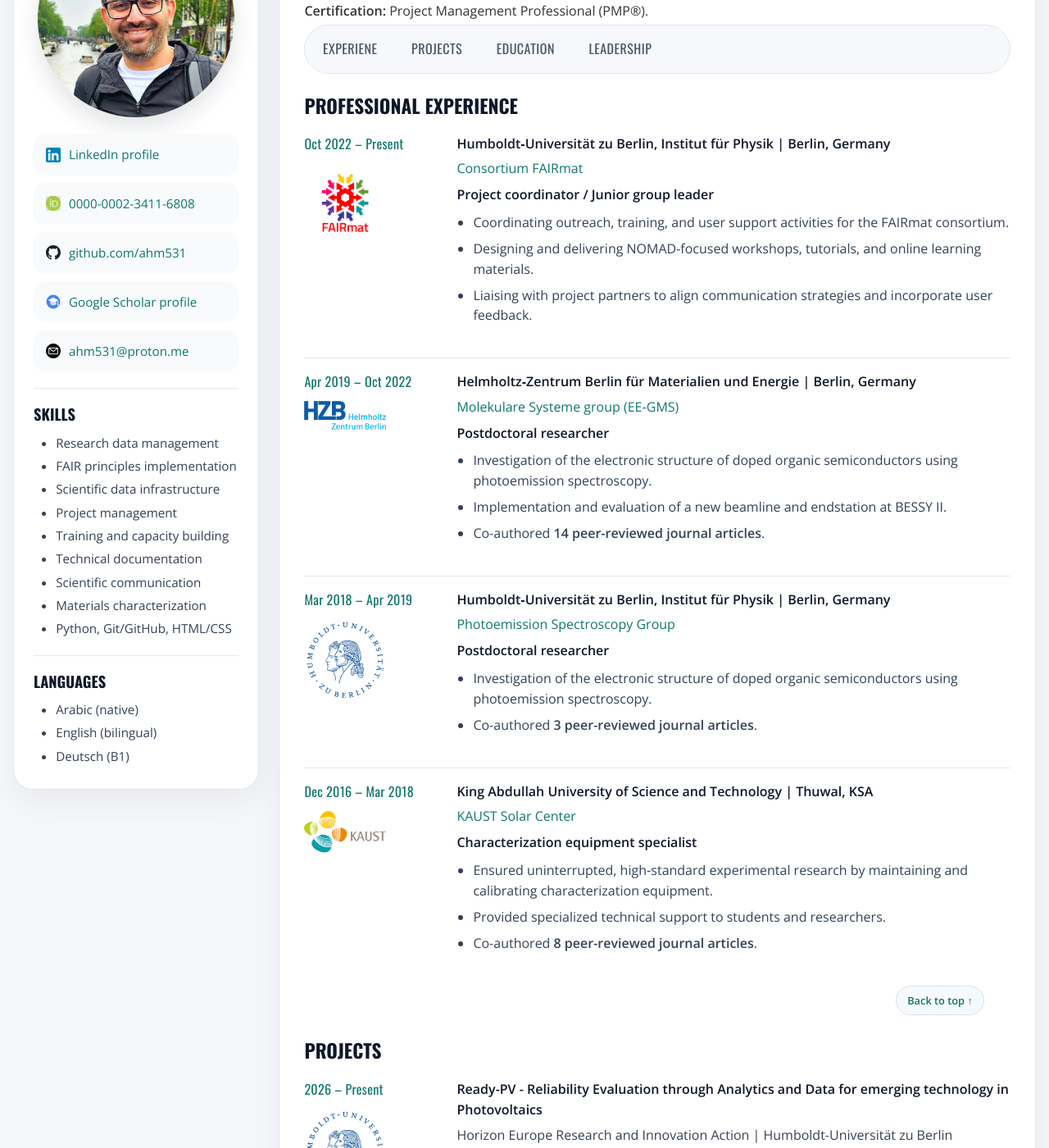
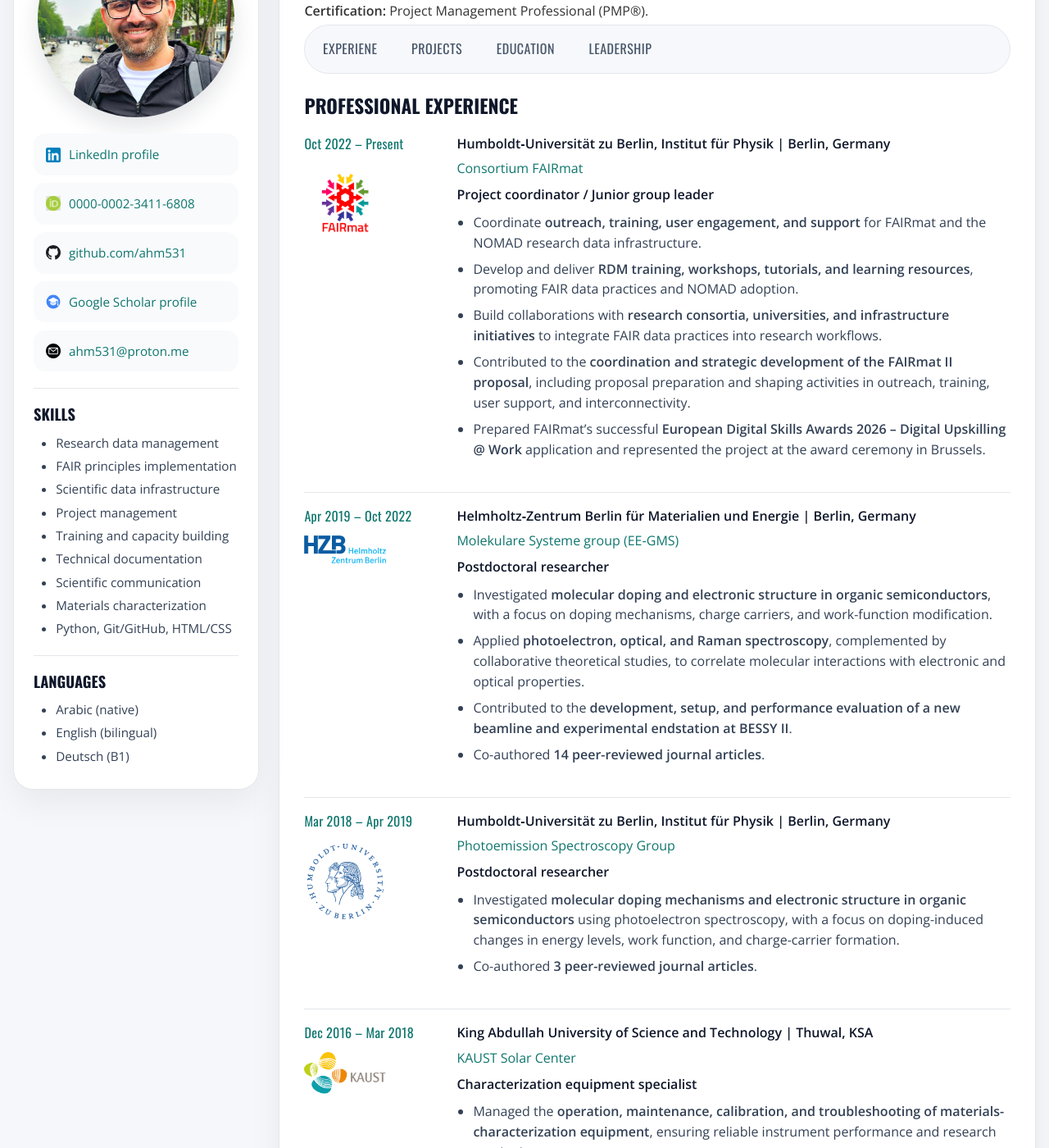
Before and after one commit to ahm531/ahm531.github.io, a Jekyll site: the page built from resume.md, in a window 1280 px wide and 1400 px high, scrolled down 224 px. Shown: the whole window at 82% size. Built offline with Jekyll 4.4.1, drawn with Linux system fonts in a browser that asks for light colours; some of the changed text lies outside the part shown.

Commit message:
Refine CV experience and project descriptions

```diff
--- a/resume.md
+++ b/resume.md
@@ -34,9 +34,11 @@ permalink: /resume.html
           <div class="exp-position">Project coordinator / Junior group leader</div>
           <div class="exp-description">
             <ul>
-              <li>Coordinating outreach, training, and user support activities for the FAIRmat consortium.</li>
-              <li>Designing and delivering NOMAD-focused workshops, tutorials, and online learning materials.</li>
-              <li>Liaising with project partners to align communication strategies and incorporate user feedback.</li>
+              <li>Coordinate <strong>outreach, training, user engagement, and support</strong> for FAIRmat and the NOMAD research data infrastructure.</li>
+              <li>Develop and deliver <strong>RDM training, workshops, tutorials, and learning resources</strong>, promoting FAIR data practices and NOMAD adoption.</li>
+              <li>Build collaborations with <strong>research consortia, universities, and infrastructure initiatives</strong> to integrate FAIR data practices into research workflows.</li>
+              <li>Contributed to the <strong>coordination and strategic development of the FAIRmat II proposal</strong>, including proposal preparation and shaping activities in outreach, training, user support, and interconnectivity.</li>
+              <li>Prepared FAIRmat’s successful <strong>European Digital Skills Awards 2026 – Digital Upskilling @ Work</strong> application and represented the project at the award ceremony in Brussels.</li>
             </ul>
           </div>
         </div>
@@ -55,8 +57,9 @@ permalink: /resume.html
           <div class="exp-position">Postdoctoral researcher</div>
           <div class="exp-description">
             <ul>
-              <li>Investigation of the electronic structure of doped organic semiconductors using photoemission spectroscopy.</li>
-              <li>Implementation and evaluation of a new beamline and endstation at BESSY II.</li>
+              <li>Investigated <strong>molecular doping and electronic structure in organic semiconductors</strong>, with a focus on doping mechanisms, charge carriers, and work-function modification.</li>
+              <li>Applied <strong>photoelectron, optical, and Raman spectroscopy</strong>, complemented by collaborative theoretical studies, to correlate molecular interactions with electronic and optical properties.</li>
+              <li>Contributed to the <strong>development, setup, and performance evaluation of a new beamline and experimental endstation at BESSY II</strong>.</li>
               <li>Co-authored <strong>14 peer-reviewed journal articles</strong>.</li>
             </ul>
           </div>
@@ -76,7 +79,7 @@ permalink: /resume.html
           <div class="exp-position">Postdoctoral researcher</div>
           <div class="exp-description">
             <ul>
-              <li>Investigation of the electronic structure of doped organic semiconductors using photoemission spectroscopy.</li>
+              <li>Investigated <strong>molecular doping mechanisms and electronic structure in organic semiconductors</strong> using photoelectron spectroscopy, with a focus on doping-induced changes in energy levels, work function, and charge-carrier formation.</li>
               <li>Co-authored <strong>3 peer-reviewed journal articles</strong>.</li>
             </ul>
           </div>
@@ -96,8 +99,9 @@ permalink: /resume.html
           <div class="exp-position">Characterization equipment specialist</div>
           <div class="exp-description">
             <ul>
-              <li>Ensured uninterrupted, high‑standard experimental research by maintaining and calibrating characterization equipment.</li>
-              <li>Provided specialized technical support to students and researchers.</li>
+              <li>Managed the <strong>operation, maintenance, calibration, and troubleshooting of materials-characterization equipment</strong>, ensuring reliable instrument performance and research continuity.</li>
+              <li>Provided <strong>hands-on technical support and training</strong> to students and researchers in instrument operation, measurement protocols, and data acquisition.</li>
+              <li>Supported researchers in <strong>experimental planning and characterization workflows</strong> for materials and device research.</li>
               <li>Co-authored <strong>8 peer-reviewed journal articles</strong>.</li>
             </ul>
           </div>
@@ -121,15 +125,7 @@ permalink: /resume.html
           <div class="exp-institute">Ready-PV - Reliability Evaluation through Analytics and Data for emerging technology in Photovoltaics</div>
           <div class="exp-group">Horizon Europe Research and Innovation Action | Humboldt-Universität zu Berlin</div>
           <div class="exp-position">Principal Investigator at Humboldt-Universität zu Berlin | Task 3.1 Lead</div>
-          <div class="exp-description">
-            <ul>
-              <li>Lead <strong>Task 3.1: Training for NOMAD Data Management</strong>, coordinating FAIR research data-management training for consortium partners and external users.</li>
-              <li>Develop hands-on learning resources covering <strong>NOMAD Oasis, electronic lab notebooks, structured data ingestion, metadata, and JupyterHub analysis</strong>.</li>
-              <li>Coordinate <strong>train-the-trainer activities and community onboarding</strong> to support consistent data practices across participating research infrastructures.</li>
-              <li>Develop reusable documentation and open training resources, supporting the project's <strong>training handbook and public knowledge base</strong>.</li>
-              <li>Support development of the project's <strong>Research Data Management Plan (DMP, Deliverable D4.1)</strong>.</li>
-            </ul>
-          </div>
+          <div class="exp-description">Leading HU activities in research data management, NOMAD-based data infrastructure, documentation, and training, including the project Data Management Plan, NOMAD/ELN documentation, and development of training resources.</div>
           <div class="exp-group">Grant Agreement: <a href="https://doi.org/10.3030/101293084" target="_blank" rel="noopener"><strong>101293084</strong></a></div>
         </div>
       </div>
@@ -138,12 +134,13 @@ permalink: /resume.html
         <div class="exp-meta">
           <div class="exp-date">Oct 2013 – May 2015</div>
           <img src="{{ '/assets/images/ksc.png' | relative_url }}" alt="KAUST Solar Center logo" class="exp-logo" />
+          <img src="{{ '/assets/images/BOEING.png' | relative_url }}" alt="Boeing logo" class="exp-logo" />
         </div>
         <div class="exp-details">
           <div class="exp-institute">Intercalated graphite/copper composite material development — Boeing-funded research at KAUST | Thuwal, KSA</div>
           <div class="exp-position">Doctoral researcher / Project contributor</div>
           <div class="exp-group">Research advisors: Prof. Aram Amassian / Dr. Minas Tanielian</div>
-          <div class="exp-description">Contributed advanced spectroscopic and electrical characterization of composite materials to a Boeing-funded industrial research project, primarily during its first year.</div>
+          <div class="exp-description">Developed <strong>intercalated graphite with electrical conductivity exceeding that of copper</strong>, targeting lightweight composite conductor applications.</div>
         </div>
       </div>
 
@@ -156,7 +153,7 @@ permalink: /resume.html
           <div class="exp-institute">Graphene synthesis — Imperial College London | London, UK</div>
           <div class="exp-position">Research intern</div>
           <div class="exp-group">Research advisors: Prof. Norbert Klein / Prof. Cecilia Mattevi</div>
-          <div class="exp-description">Optimized graphene synthesis using chemical vapour deposition and other chemical routes.</div>
+          <div class="exp-description">Investigated and optimized <strong>graphene synthesis using chemical vapour deposition (CVD) and solution-based chemical routes</strong>.</div>
         </div>
       </div>
 
@@ -169,7 +166,7 @@ permalink: /resume.html
           <div class="exp-institute">Ultrathin diamond-like carbon coatings — KAUST | Thuwal, Saudi Arabia</div>
           <div class="exp-position">Graduate researcher — directed research project</div>
           <div class="exp-group">Research advisor: Prof. Aram Amassian</div>
-          <div class="exp-description">Optimized ultrathin diamond-like carbon deposition using filtered cathodic vacuum arc techniques for protective coatings in magnetic data storage.</div>
+          <div class="exp-description">Optimized <strong>ultrathin diamond-like carbon (DLC) deposition using filtered cathodic vacuum arc (FCVA)</strong> for protective coatings in magnetic data-storage applications.</div>
         </div>
       </div>
 
@@ -182,7 +179,7 @@ permalink: /resume.html
           <div class="exp-institute">Natural-pozzolan geopolymers — University of California, Berkeley | Berkeley, USA</div>
           <div class="exp-position">Research intern</div>
           <div class="exp-group">Research advisor: Prof. Paulo Montiero</div>
-          <div class="exp-description">Developed geopolymers containing 80% Saudi natural pozzolan, achieving a strength of 70 MPa for sustainable construction applications.</div>
+          <div class="exp-description">Developed <strong>geopolymers containing 80% Saudi natural pozzolan</strong>, achieving compressive strengths of up to <strong>70 MPa</strong> for sustainable construction materials.</div>
         </div>
       </div>
 
@@ -195,7 +192,7 @@ permalink: /resume.html
           <div class="exp-institute">Concrete formwork-pressure modeling — University of Illinois Urbana-Champaign | Urbana, USA</div>
           <div class="exp-position">Research intern</div>
           <div class="exp-group">Research advisor: Prof. David Lange</div>
-          <div class="exp-description">Modeled formwork pressure during self-consolidating concrete casting as a function of height and time to support large-scale casting applications.</div>
+          <div class="exp-description">Modeled <strong>formwork pressure during self-consolidating concrete (SCC) casting</strong> as a function of height and time to support large-scale casting applications.</div>
         </div>
       </div>
     </section>
```
